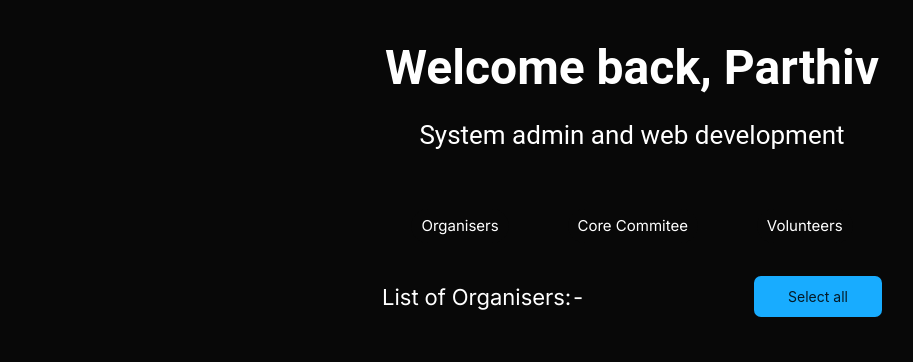
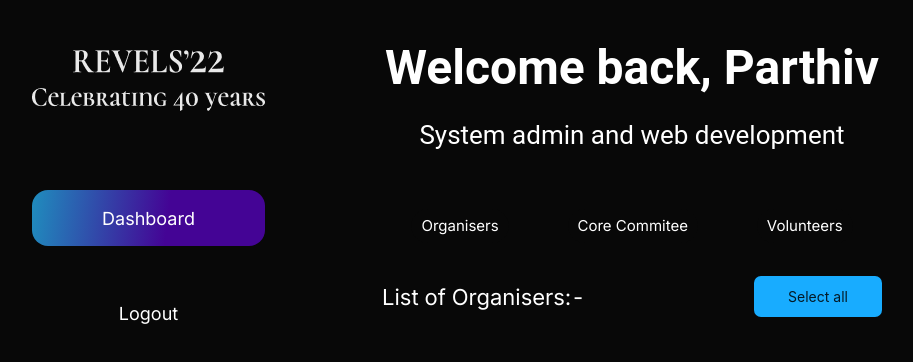
Before and after one commit to adityachandra1/Food-Token-Generator-API-Revels-2022, a React (Create React App) app in the folder new_client/: page /send-tokens in a window 1280 px wide. Shown: the top 362 px of the page, without its empty margins (8-921 px from the left). Built offline with nearby package versions, Linux system fonts and the light colour scheme.

Commit message:
sidebar added

```diff
--- /dev/null
+++ b/new_client/src/components/CSS/sidebar.css
@@ -0,0 +1,48 @@
+/* .main-page {
+  display: relative;
+  width: 100%;
+  height: 100vh;
+} */
+
+.sidebar-container {
+  position: fixed;
+  top: 0;
+  left: 0;
+  width: 20%;
+  height: 100%;
+  padding: 50px 40px;
+  /* background-color: aliceblue; */
+}
+
+.sidebar-button-container {
+  margin-top: 40px;
+  display: flex;
+  height: 230px;
+  flex-direction: column;
+  justify-content: space-evenly;
+}
+
+.sidebar-button-container button {
+  width: 233px;
+  height: 56px;
+
+  border-radius: 16px;
+  border: none;
+  color: white;
+  font-family: "Inter";
+  font-style: normal;
+  font-weight: 400;
+  font-size: 18px;
+  line-height: 27px;
+  background: none;
+}
+
+.sidebar-button-container .active-sidebar-btn {
+  background: linear-gradient(
+    97.24deg,
+    #1f8ebe -0.43%,
+    #440495 58.09%,
+    #440495 102.73%,
+    rgba(33, 182, 230, 0.628826) 146.25%
+  );
+}
--- /dev/null
+++ b/new_client/src/components/sidebar.jsx
@@ -0,0 +1,17 @@
+import React from "react";
+import "./CSS/sidebar.css";
+import logo from "./images/logo.png";
+
+const Sidebar = () => {
+  return (
+    <div className="sidebar-container">
+      <img src={logo} alt="" />
+      <div className="sidebar-button-container">
+        <button className="active-sidebar-btn">Dashboard</button>
+        <button>Logout</button>
+      </div>
+    </div>
+  );
+};
+
+export default Sidebar;
--- a/new_client/src/pages/GenTokens.jsx
+++ b/new_client/src/pages/GenTokens.jsx
@@ -1,8 +1,11 @@
 import React from "react";
+import Sidebar from "../components/sidebar";
 import "./CSS/GenTokens.css";
 
 const GenTokens = () => {
   return (
+    <div className="main-page">
+      <Sidebar />
       <div className="gentokens-page">
         <div className="list-container">
           {" "}
@@ -19,6 +22,7 @@ const GenTokens = () => {
           </div>
         </div>
       </div>
+    </div>
   );
 };
 
```
Also changed, not shown: new_client/src/components/images/logo.png (added). Lines whose indentation alone changed are shown as unchanged.
